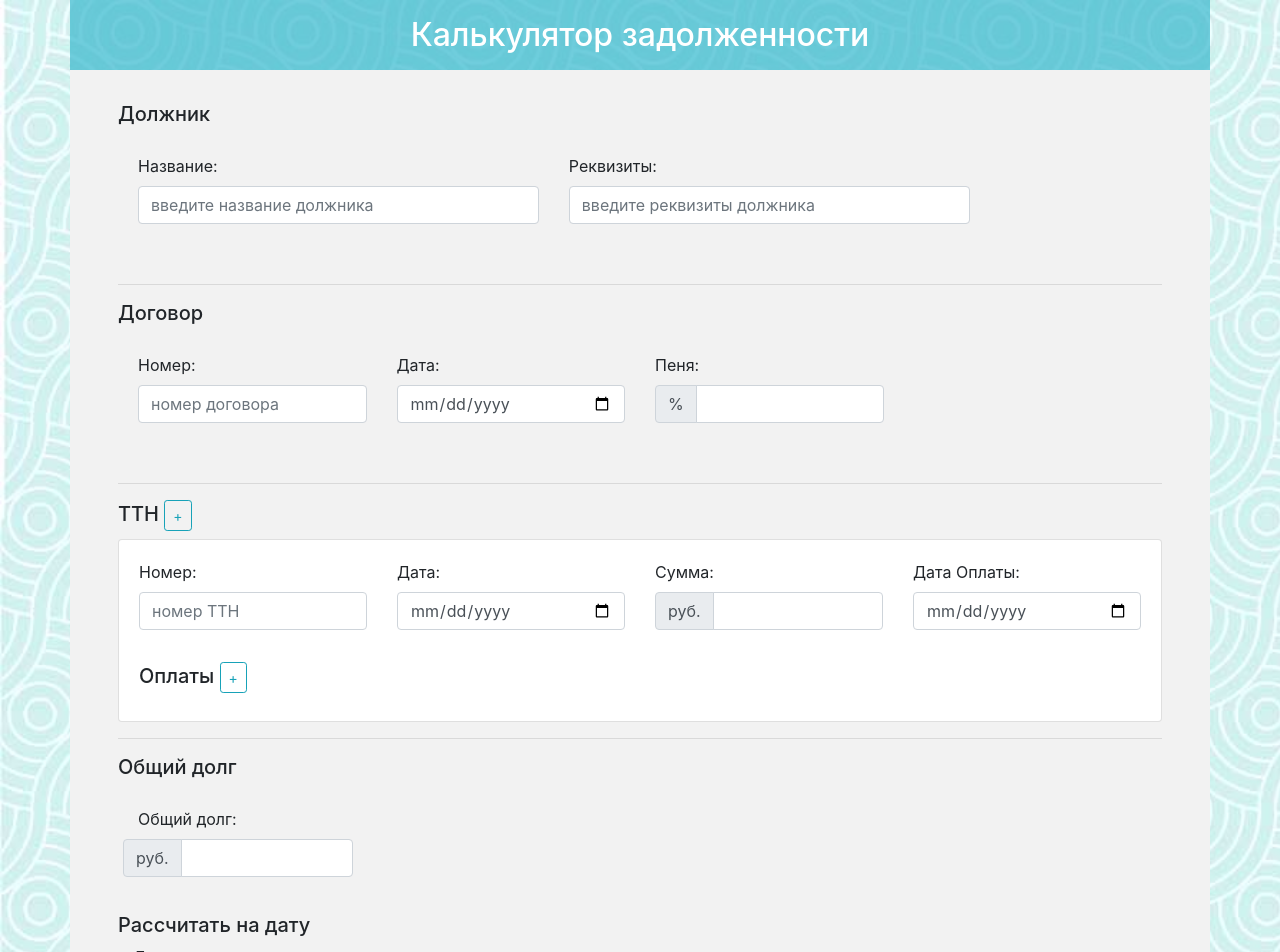
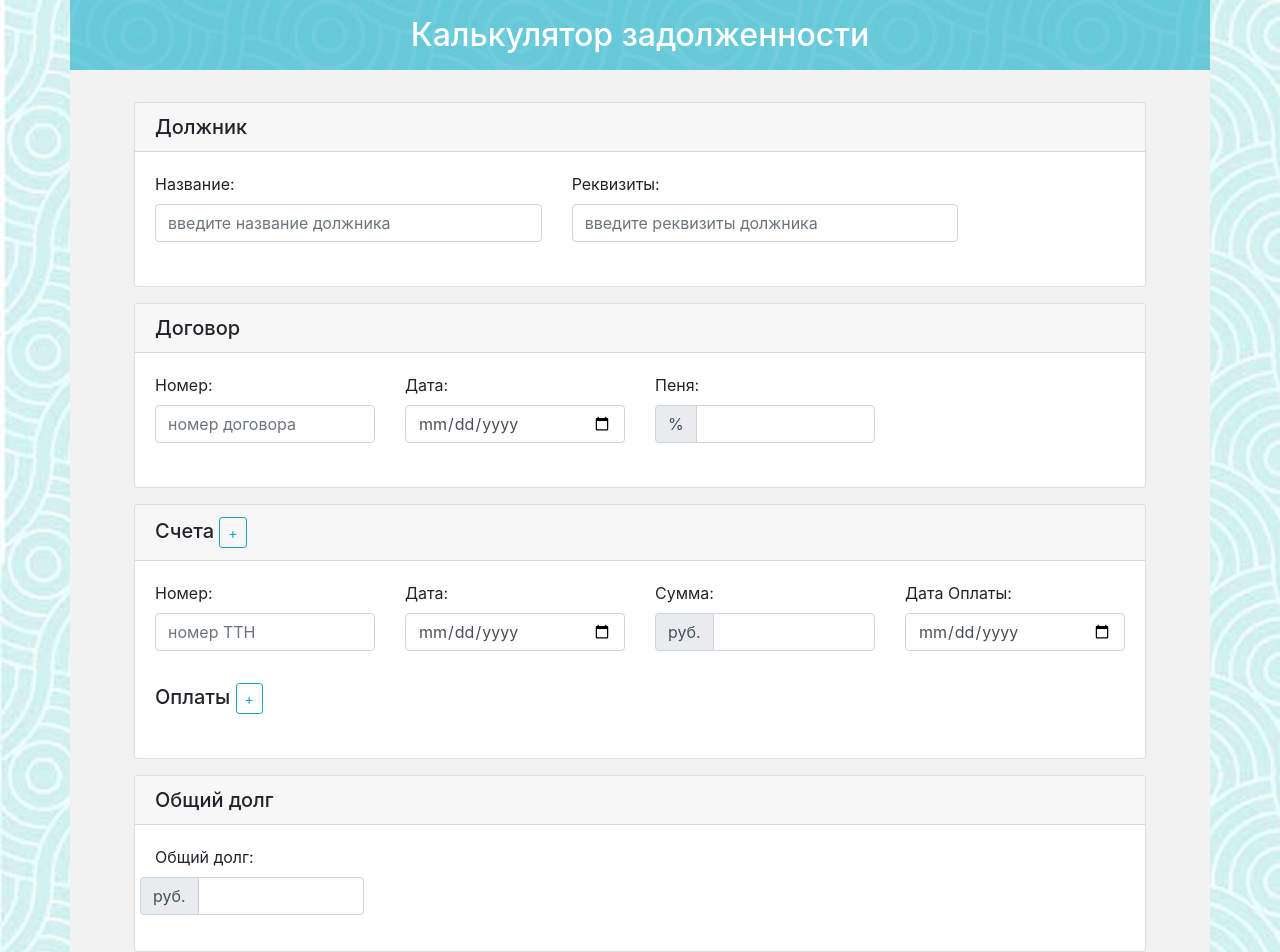
Before and after one commit to Globus007/debt-calculator-frontend, an Angular app: page / in a window 1280 px wide. Shown: the top 952 px of the page. Built offline with nearby package versions, Linux system fonts and the light colour scheme.

Commit message:
Working with design. Creating cards

```diff
--- a/src/app/bill/bill.component.html
+++ b/src/app/bill/bill.component.html
@@ -1,4 +1,4 @@
-<div [formGroup]="billFormGroup" class="card-body">
+<div [formGroup]="billFormGroup" class="card-body mb-2">
 
         <div class="form-group row">
 
@@ -45,12 +45,12 @@
                 </div>
 
                 <div class="col-sm-2 mb-2">
-                        <button *ngIf="displayDeleteButton()" type="button" (click)="deleteBill()">delete</button>
+                        <button *ngIf="displayDeleteButton()" class="btn btn-info btn-sm" (click)="deleteBill()">Удалить ТТН</button>
                 </div>
 
         </div>
 
-        <h5 class="mt-1">
+        <h5>
                 Оплаты
                 <button type="button" (click)="addPayment()" class="btn btn-outline-info btn-sm"> + </button>
         </h5>
--- a/src/app/calculator/calculator.component.html
+++ b/src/app/calculator/calculator.component.html
@@ -3,32 +3,40 @@
     <div id="calculator" class="container calculator-input px-2 px-lg-5 py-3">
 
         <form [formGroup]="calculatorFormGroup" (ngSubmit)="onSubmit()">
-            <h5 class="mt-3">Должник</h5>
+
+            <div class="card m-3">
+                <h5 class="card-header">Должник</h5>
                 <app-debtor [calculatorFormGroup]="calculatorFormGroup"></app-debtor>
+            </div>
 
-            <hr>
-            <h5 class="mt-1">Договор</h5>
+            <div class="card m-3">
+                <h5 class="card-header">Договор</h5>
                 <app-contract [calculatorFormGroup]="calculatorFormGroup"></app-contract>
+            </div>
 
-            <hr>
-            <h5 class="mt-1">
-                ТТН
+            <div class="card m-3">
+                <h5 class="card-header">
+                    Счета
                     <button type="button" (click)="addBill()" class="btn btn-outline-info btn-sm">+</button>
                 </h5>
-            <div class="card" formArrayName="bills" *ngFor="let bill of bills; let i=index">
+                <div class="mb-2" formArrayName="bills" *ngFor="let bill of bills; let i=index">
                     <app-bill
                         [index]="i"
                         [bill]="bill"
                         [billFormArray]="billFormArray">
                     </app-bill>
                 </div>
-            <hr>
+            </div>
 
-            <h5>Общий долг</h5>
+            <div class="card m-3">
+                <h5 class="card-header">Общий долг</h5>
                 <app-balance [calculatorFormGroup]="calculatorFormGroup"></app-balance>
+            </div>
 
-            <h5>Рассчитать на дату</h5>
+            <div class="card m-3">
+                <h5 class="card-header">Рассчитать на дату</h5>
                 <app-calculation-date [calculatorFormGroup]="calculatorFormGroup"></app-calculation-date>
+            </div>
 
             <app-calculation-info *ngIf="hasCalculation()"></app-calculation-info>
             <app-error *ngIf="hasError()"></app-error>
--- a/src/app/payment/payment.component.html
+++ b/src/app/payment/payment.component.html
@@ -1,6 +1,6 @@
 <div [formGroup]="paymentFormGroup" class="card-body">
 
-    <div class="form-group row">
+    <div class="form-group row mb-n4">
 
         <div class="col-sm-3 mb-2">
             <label class="justify-content-start" for="payment-date">Дата: </label>
@@ -25,8 +25,8 @@
             </div>
         </div>
 
-        <div class="col-sm-1 mt-3">
-            <button class="btn btn-info" type="button" (click)="deletePayment()"> - </button>
+        <div class="col-sm-3 mb-2" style="display: flex; align-items: flex-end;">
+            <button class="btn btn-info" (click)="deletePayment()">Удалить Оплату</button>
         </div>
 
     </div>
```
Lines whose indentation alone changed are shown as unchanged.
